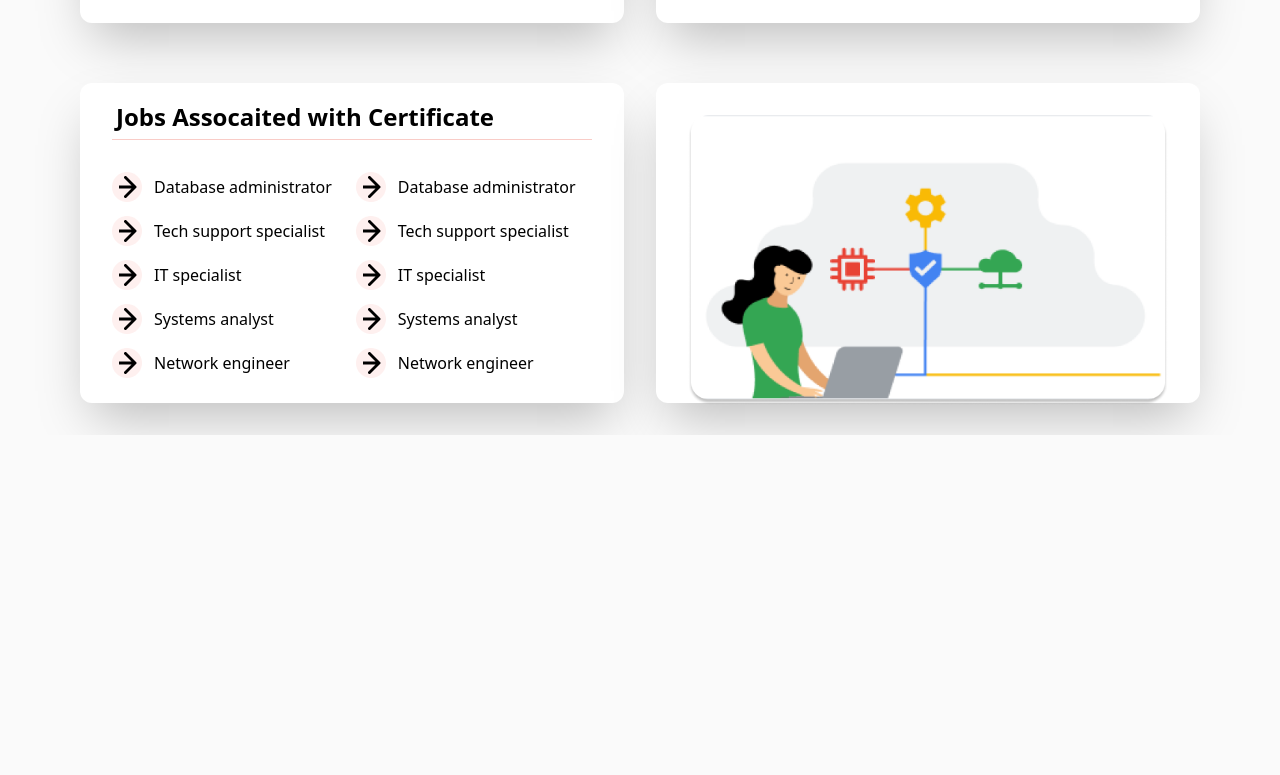
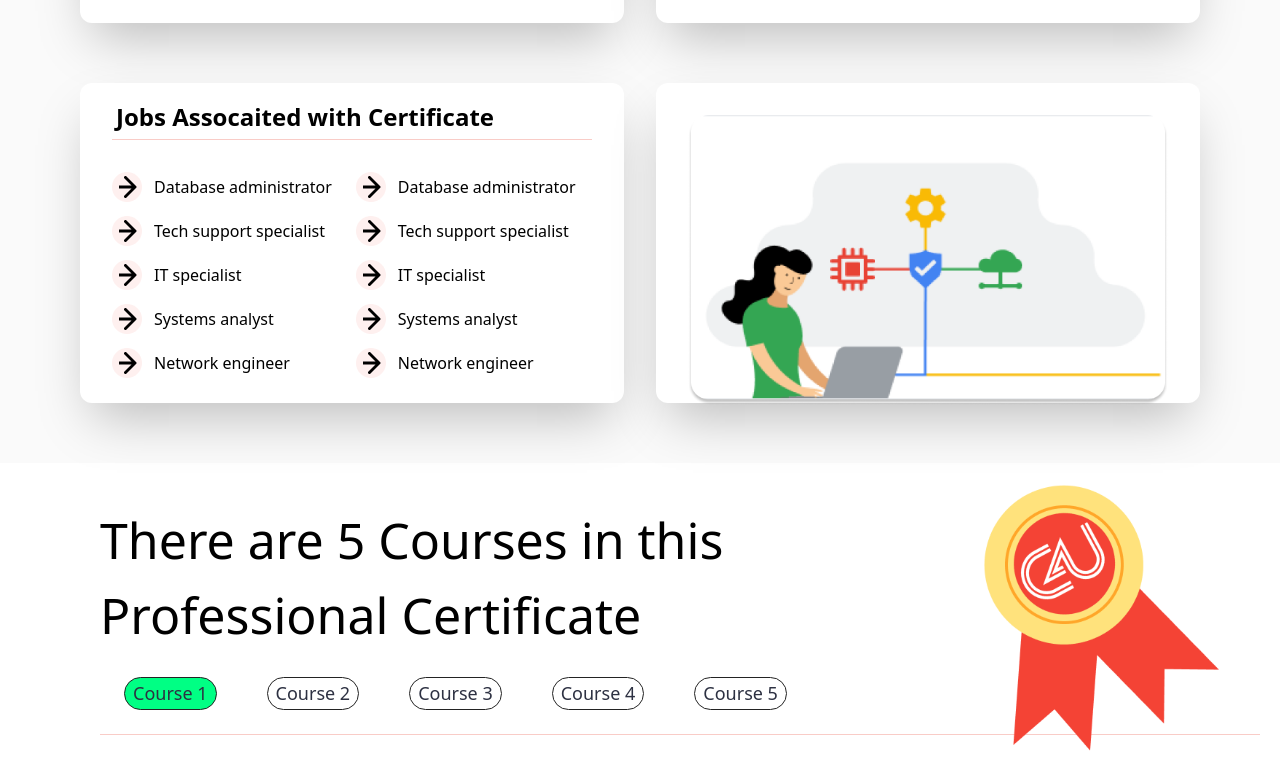
Before and after one commit to Tanzim-ahmed-ratin/Tailwind_assing, a website built with Vite: page index.html in a window 1280 px wide. Shown: the part 1463-2238 px from the top of the page. Before the commit the page ends 1898 px from the top, so only its background shows below. Built offline with nearby package versions, Linux system fonts and the light colour scheme.

Commit message:
coures section almost done

```diff
--- a/index.html
+++ b/index.html
@@ -205,6 +205,26 @@
     </div>
    </section>
 
+   <!--courses section-->
+   <section class="container mx-auto bg-white mt-[60px]">
+    <div class="relative px-3 md:px-5 py-2 md:py-10">
+       <div class="flex flex-col pl-0 md:pl-20">
+        <div>
+            <h1 class="text-[40px] md:text-[50px]">There are 5 Courses in this <br> Professional Certificate</h1>
+            <div class="flex  space-x-[40px] md:space-x-[50px] text-center p-6 border-b border-[#F9CCC7]">
+                <span class="text-[#2D3142] text-[16px] md:text-[18px] border border-[#232323] rounded-full py-0.5 px-2 bg-[#00FF84]">Course  1</span>
+                <span class="text-[#2D3142] text-[16px] md:text-[18px] border border-[#232323] rounded-full py-0.5 px-2">Course  2</span>
+                <span class="text-[#2D3142] text-[16px] md:text-[18px] border border-[#232323] rounded-full py-0.5 px-2">Course  3</span>
+                <span class="text-[#2D3142] text-[16px] md:text-[18px] border border-[#232323] rounded-full py-0.5 px-2">Course  4</span>
+                <span class="text-[#2D3142] text-[16px] md:text-[18px] border border-[#232323] rounded-full py-0.5 px-2">Course  5</span>
+            </div>
+        </div>
+
+       </div>
+    <img class="w-fit absolute top-0 size-full right-[50px] invisible md:visible" src="image/Group 238902.png" alt="">
+    </div>
+   </section>
+
 
 </body>
 </html>
```
